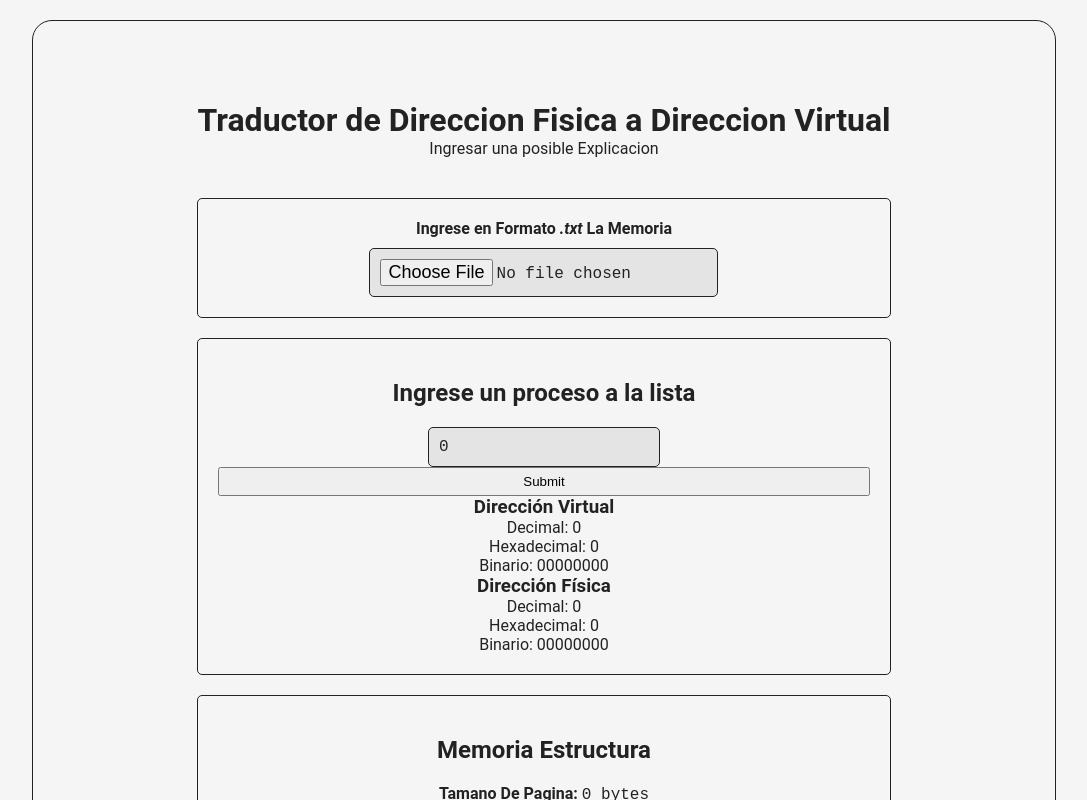
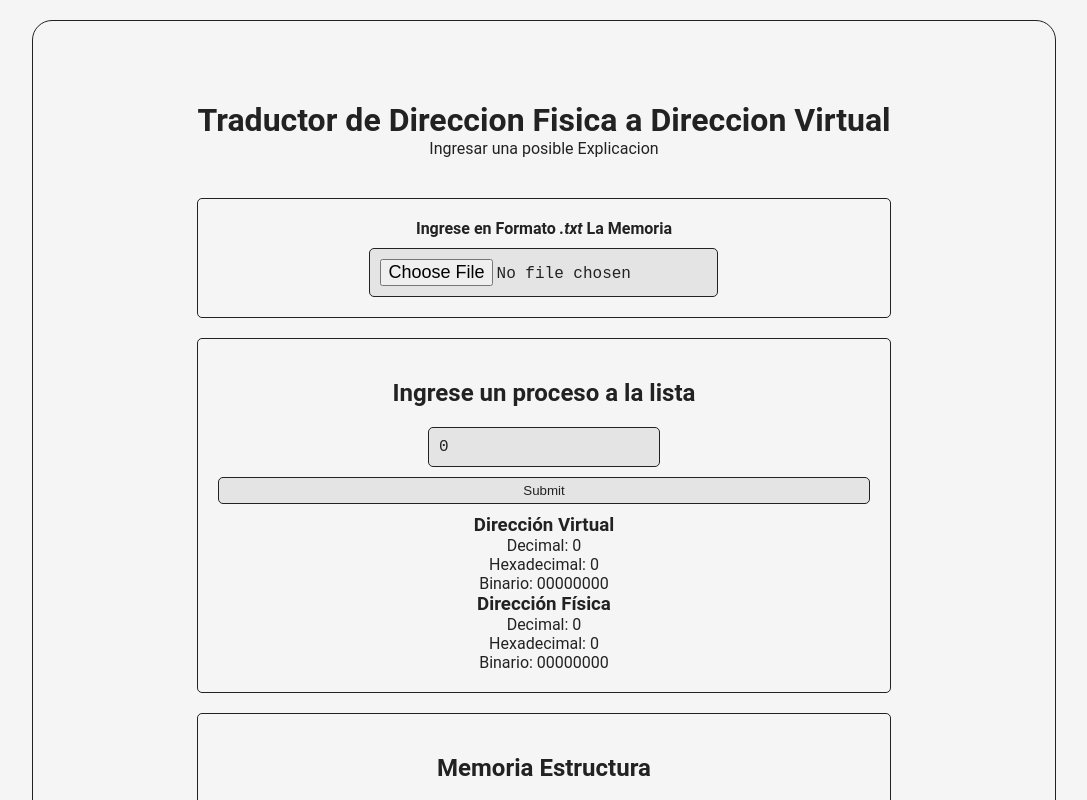
Before and after one commit to RainBWP/memory-manager-emulation, a React (Vite) app: page / in a window 1280 px wide. Shown: the top 800 px of the page, without its empty margins (96-1183 px from the left). Built offline with nearby package versions, Linux system fonts and the light colour scheme.

Commit message:
button desing changes

```diff
--- a/src/index.css
+++ b/src/index.css
@@ -70,6 +70,12 @@ button {
   cursor: pointer;
   padding: 5px;
   width: 100%;
+  background-color: var(--background-buttom);
+  color: var(--text-color);
+  box-shadow: none;
+  border: solid 1px var(--text-color);
+  margin: 10px 0;
+  border-radius: 5px;
 }
 
 input[type="number"]::-webkit-outer-spin-button,
```
